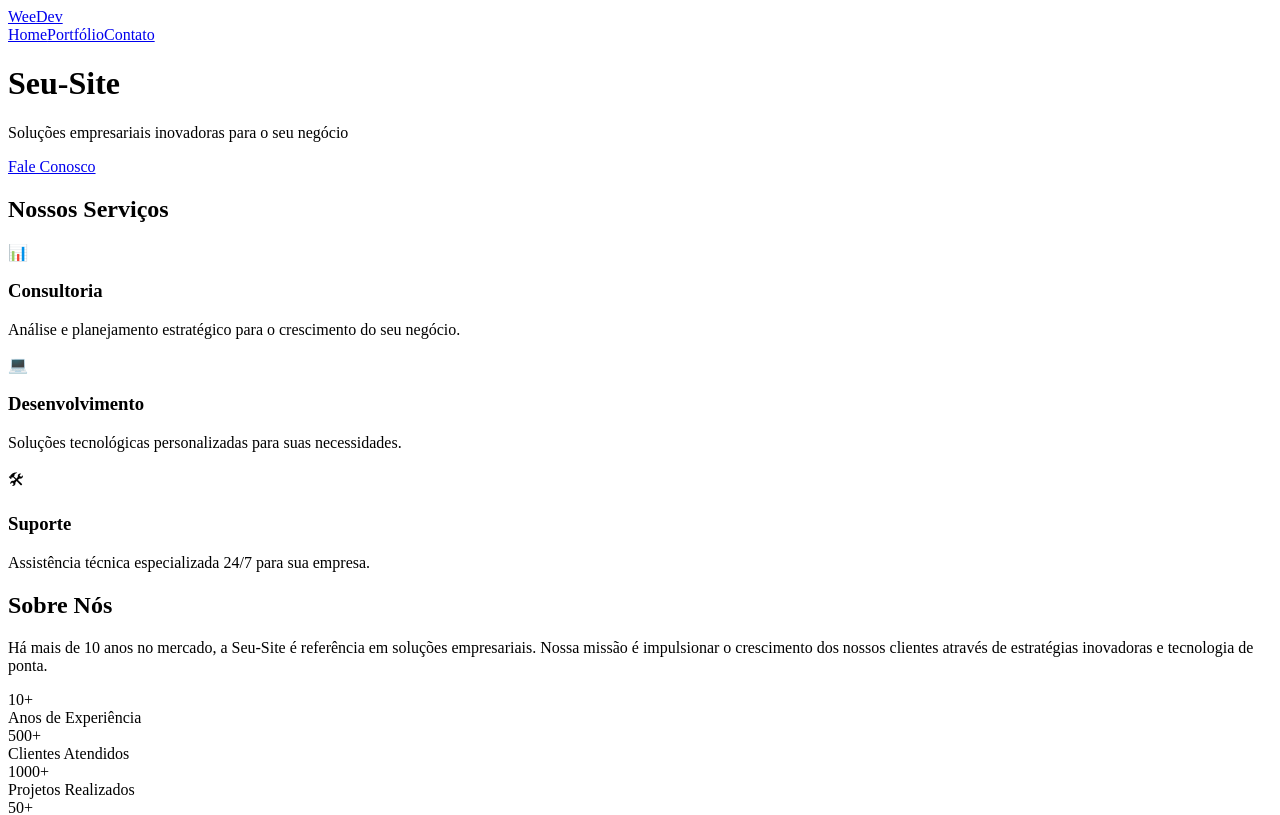
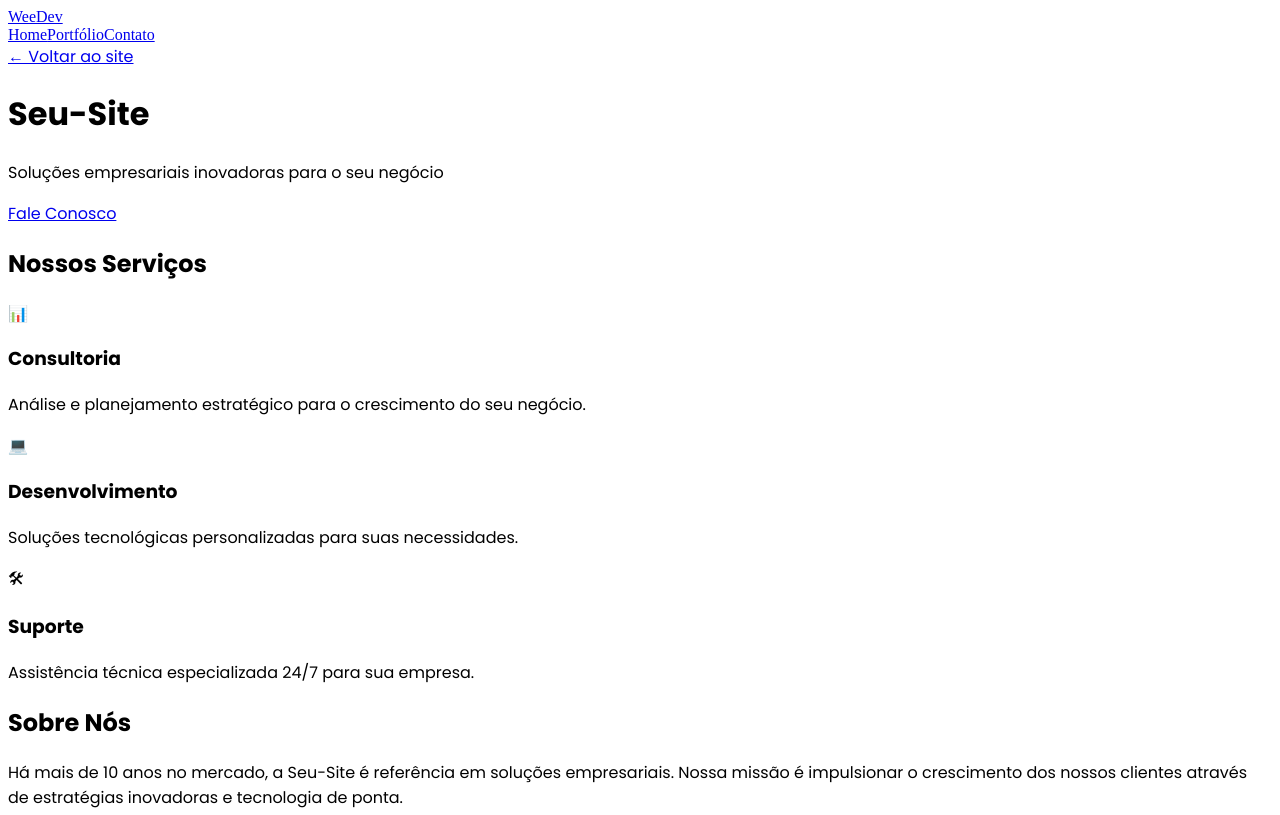
Before and after one commit to weedevolp/seu-site, a Next.js app: page /demos/institucional in a window 1280 px wide. Shown: the top 815 px of the page. Built offline with nearby package versions, Linux system fonts and the light colour scheme; grey boxes are pictures that could not be loaded.

Commit message:
Add files via upload

```diff
--- /dev/null
+++ b/src/app/demos/layout.tsx
@@ -0,0 +1,34 @@
+import type { Metadata } from "next"
+import { Poppins } from "next/font/google"
+import Link from "next/link"
+
+const poppins = Poppins({
+  weight: ['400', '500', '600', '700'],
+  subsets: ['latin'],
+  display: 'swap',
+})
+
+export const metadata: Metadata = {
+  title: "Demonstrações - WeeDev",
+  description: "Exemplos de sites desenvolvidos pela WeeDev",
+}
+
+export default function DemosLayout({
+  children,
+}: {
+  children: React.ReactNode
+}) {
+  return (
+    <div className={poppins.className}>
+      <div className="fixed top-4 left-4 z-50">
+        <Link
+          href="/"
+          className="inline-flex items-center px-4 py-2 bg-white/80 backdrop-blur-sm rounded-lg shadow-sm hover:bg-white transition-colors"
+        >
+          ← Voltar ao site
+        </Link>
+      </div>
+      {children}
+    </div>
+  )
+}
```
